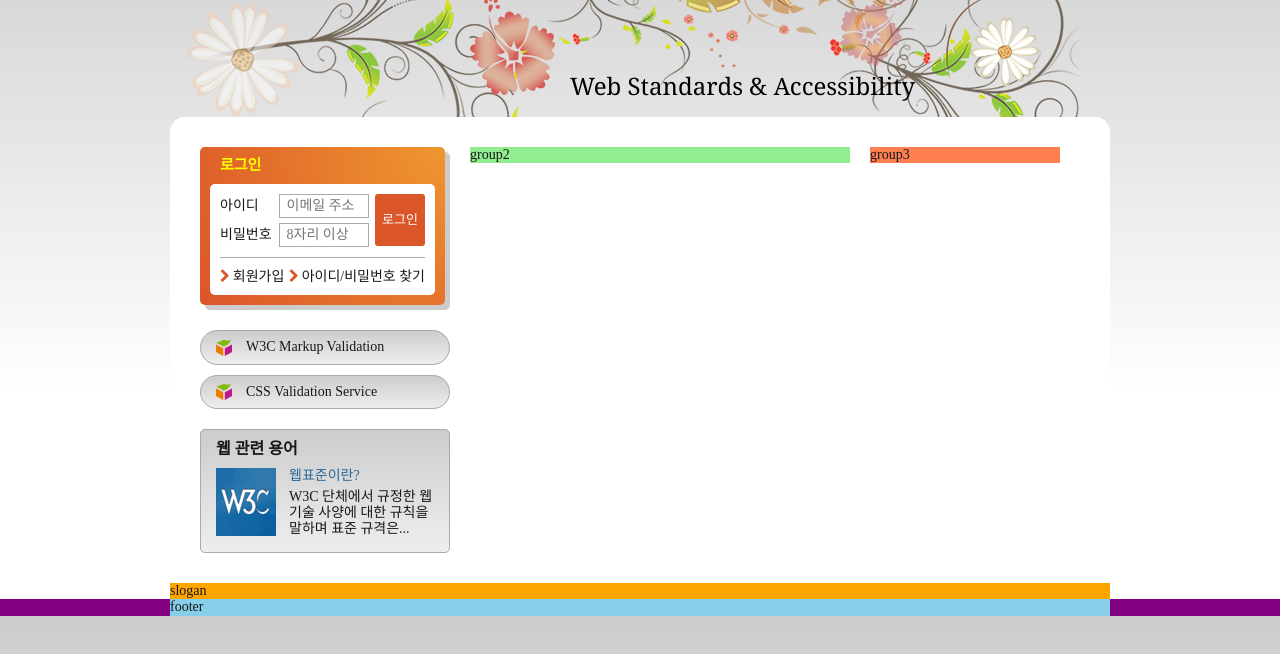
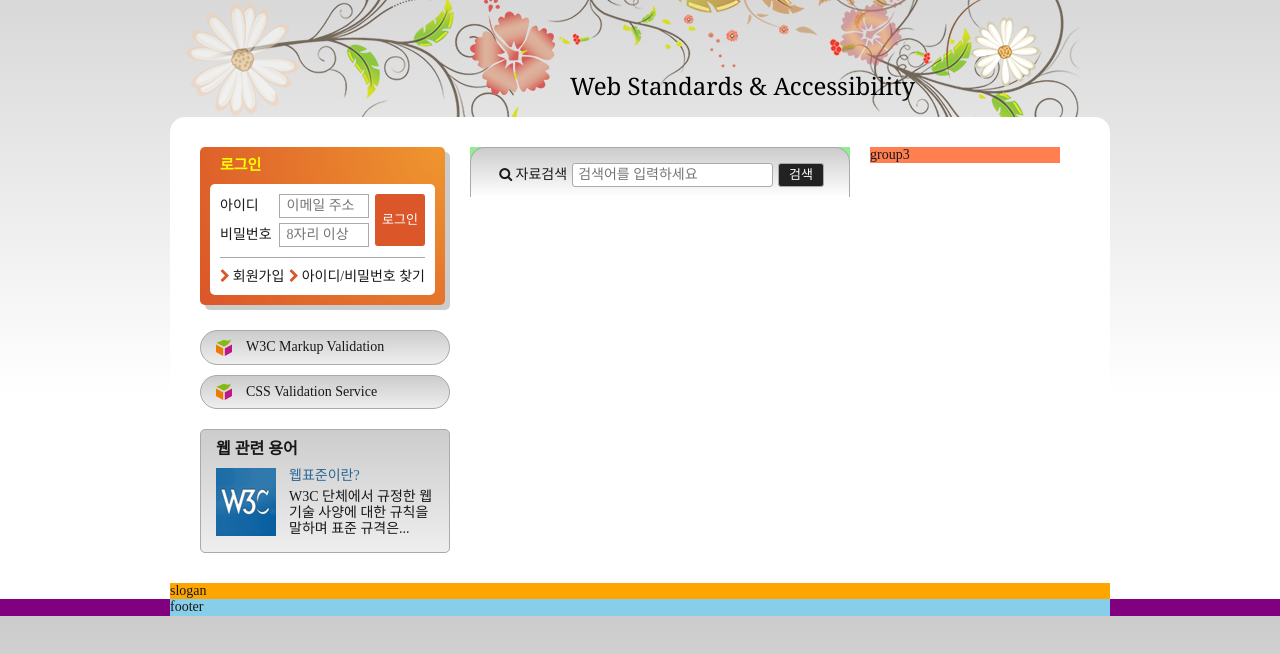
Before and after one commit to hyacinta/HTML_CSS_17th, a plain HTML site: page index.html in a window 1280 px wide. Shown: the part 124-778 px from the top of the page. Drawn offline with Linux system fonts and the light colour scheme; a web font is replaced by a local one.

Commit message:
검색 폼 마크업 및 디자인 구현

```diff
--- a/css/style.css
+++ b/css/style.css
@@ -411,6 +411,45 @@ a {
 .even .term-list-thumbnail {
   float:right;
 }
+
+.search-form {
+  padding: 15px 25px 10px;
+  border: 1px solid #aaa;
+  border-bottom: none;
+  border-top-left-radius: 15px;
+  border-top-right-radius: 15px;
+  background-image: linear-gradient(to bottom, #ccc, #fff);
+  background-color: #ccc;
+}
+.search-form fieldset {
+  border: none;
+  padding: 0;
+  margin: 0;
+}
+.search-form div[role="group"] {
+  display: flex;
+  flex-direction: row nowrap;
+  align-items: center;
+  justify-content: space-between;
+}
+.search-form input[type="search"] {
+  flex-grow: 1;
+  height: 24px;
+  margin: 0 5px;
+  padding: 1px 1px 1px 5px;
+  border-radius: 3px;
+  border: 1px solid #aaa;
+}
+.btn-search {
+  height: 24px;
+  padding: 0 10px;
+  font-size: 1.3rem;
+  color: #fff;
+  border: 1px solid #aaa;
+  background-color: #222;
+  border-radius: 3px;
+}
+
 /* 슬로건 */
 .slogan {
   background-color: orange;
--- a/index.html
+++ b/index.html
@@ -137,7 +137,17 @@
           </dl>
         </section>
       </div>
-      <div class="group group2">group2</div>
+      <div class="group group2">
+        <h2 class="a11y-hidden">검색</h2>
+        <form action="https://formspree.io/mwkrwgrg" method="POST" class="search-form">
+          <fieldset>
+            <legend>검색폼</legend>
+            <div role="group"><label for="search" aria-label="검색어" class="icon-search">자료검색</label>
+            <input type="search" id="search" name="keyword" required placeholder="검색어를 입력하세요">
+            <button type="submit" class="btn-search">검색</button></div>
+          </fieldset>
+        </form>
+      </div>
       <div class="group group3">group3</div>
     </main>
     <article class="slogan">slogan</article>
```
